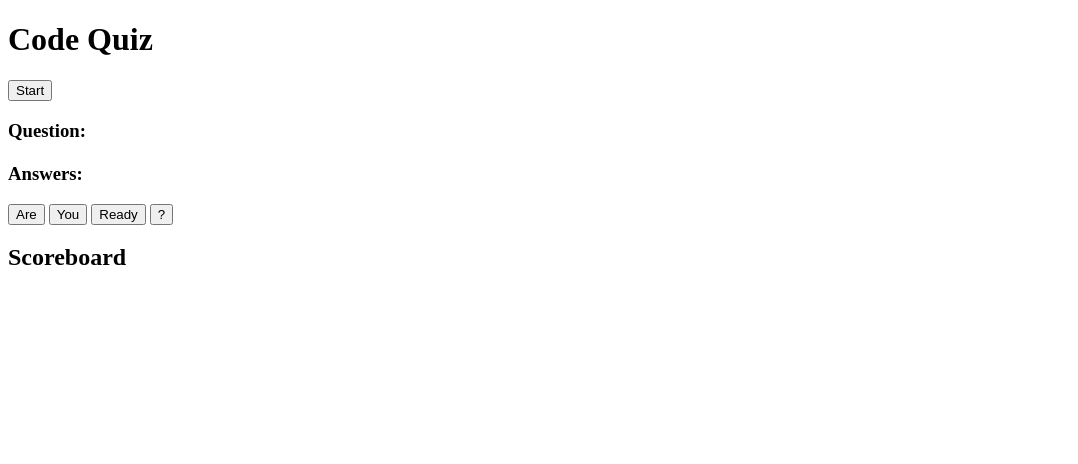
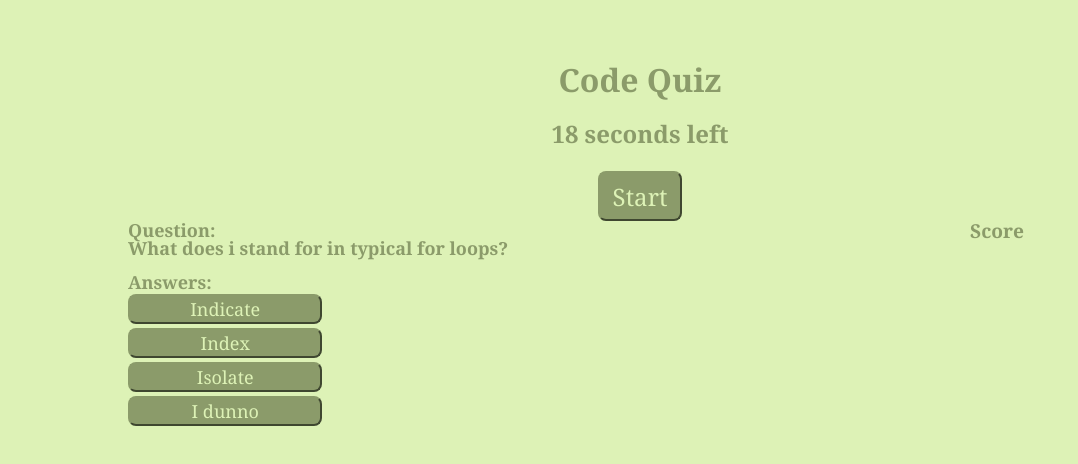
Before and after one commit to sheaschwenn/Code-Quiz, a plain HTML site: page index.html in a window 1280 px wide. Both pictures are taken after a click on the button "Start". Shown: the whole page, without its empty margins (0-1078 px from the left). Drawn offline with Linux system fonts and the light colour scheme.

Commit message:
answers checked correctly

```diff
--- a/index.html
+++ b/index.html
@@ -5,20 +5,24 @@
   <meta name="viewport" content="width=device-width, initial-scale=1.0">
   <meta http-equiv="X-UA-Compatible" content="ie=edge">
   <title>Keyboard Events</title>
+  <link rel="stylesheet" href="reset.css">
   <link rel="stylesheet" href="style.css">
 </head>
 
 <body>
   <header>
     <h1>Code Quiz</h1>
-    <h2 id = "timer"></h2>
+    <h2 id = "timer">20 seconds </h2>
     <button id = "start">Start</button>
   </header>
+  <section>
   <main>
+
     <h3>Question: </h3>
     <h4 id = "question"></h4>
-    <h3>Answers:</h3>
+
     <div id = "answers">
+      <h3>Answers:</h3>
       <button id="answer1">Are</button>
       <button id="answer2">You</button>
       <button id="answer3">Ready</button>
@@ -30,11 +34,12 @@
 
   </main>
   <aside>
-    <h2 id="score">Scoreboard</h2>
+    <h2 id="score">Score</h2>
     <ol>
 
     </ol>
   </aside>
+</section>
 
      <script src="script.js"></script>
 </body>
--- /dev/null
+++ b/reset.css
@@ -0,0 +1,30 @@
+*{
+    margin:0;
+    padding:0;
+    box-sizing:border-box;
+}
+
+html{
+    height:100%
+}
+
+body{
+    min-height: 100%;
+    line-height:1;
+    font-family:sans-serif;
+    background-repeat: no-repeat;
+    background-attachment: fixed;
+
+}
+h1,h2,h3,h4,h4,h5,h6{
+    font-size:100%;
+}
+
+input, select, textarea,button{
+    font-size:100%;
+    font-family:inherit;
+}
+
+ol,ul{
+    list-style:none;
+}
--- a/script.js
+++ b/script.js
@@ -10,44 +10,55 @@ var answer2 = document.getElementById("answer2");
 var answer3 = document.getElementById("answer3");
 var answer4 = document.getElementById("answer4");
 
+
 var i = 0
+var score = 0;
 
 // questions
 var qAndA = [
     {question:"What does i stand for in typical for loops?",
     options:["Indicate","Index","Isolate","I dunno"],
-    answer: options[1]
+    answer: "Index"
     },
     {question:"Which one of these is NOT an event handler for .addEventListener?",
     options:["click","mouseout", "submit", "over"],
-    answer: qAndA[1].options[3],
+    answer: "over",
     },
     {question:"setInterval() is counted in:",
     options:["milliseconds", "minutes","seconds","nanoseconds"],
-    answer: qAndA[2].options[0]
+    answer: "milliseconds"
     }
  ]
 
  console.log(qAndA[0].answer)
+ console.log(qAndA[1].answer)
+ console.log(qAndA[2].answer)
 
- var qText = question.textContent;
- var a1Text = answer1.textContent;
- var a2Text = answer2.textContent;
- var a3Text = answer3.textContent;
- var a4Text = answer2.textContent
+
 
 var qAndALength = Object.keys(qAndA).length
 
 function whichQandA(){
+    console.log("qandALength: "+qAndALength)
+    if(i < qAndALength){
     question.textContent = qAndA[i].question;
     answer1.textContent = qAndA[i].options[0];
     answer2.textContent = qAndA[i].options[1];
     answer3.textContent = qAndA[i].options[2];
     answer4.textContent = qAndA[i].options[3];
-    if(i < qAndALength){
-        i++
+      //  i++
+    }
+    if(i === qAndALength){
+      //  i++
+        console.log("i is equal to length")
+    }
+    if(i === qAndALength+1){
+        displayForm()
+        console.log("i is greather than length")
     }
 }
+
+
 
 
 
@@ -68,6 +79,7 @@ var timeGiven = 20;
 // clicking the start button will start the timer, and show the first questions
 // if the timer runs out the user form will be shown
 startButton.addEventListener("click",function(event){
+
     console.log('hey');
     var timeInterval = setInterval(function(){
         timeGiven--
@@ -76,11 +88,16 @@ startButton.addEventListener("click",function(event){
 
         }
           // if the timer is equal to zero then the form for the scoreboard will show
-        if(timeGiven === 0){
-            count.textContent = ("Times up!");
+        if(timeGiven === 0 ){
+            count.textContent = ("Game Over!");
             clearInterval(timeInterval);
            displayForm()
 
+        }
+        if(i > qAndALength && timeGiven > 0){
+            count.textContent = (" You finished with "+timeGiven+ " seconds left!");
+            clearInterval(timeInterval)
+            displayForm
         }
 
     },1000)
@@ -93,43 +110,38 @@ startButton.addEventListener("click",function(event){
 
     //  if anywhere in the button container is clicked then:
     answerContainer.addEventListener("click",function(event){
-     whichQandA()
-    })
+        event.stopPropagation()
+        console.log(i +"for each click")
+        console.log("event.target.textContent = ", event.target.textContent);
+        function scoring(){
+
+            if(i < qAndA.length){
+                console.log(qAndA[i].answer)
+
+                if(event.target.textContent === qAndA[i].answer){
+                score++
+                console.log("correct")
+                }
+                else{
+                    if(timeGiven < 5){
+                        timeGiven = 0
+                    }
+                    else{
+                    timeGiven = timeGiven - 5
+                    console.log("wrong")
+                    }
+                }
+            }
+        }
+        scoring()
+        i++;
+        whichQandA()
 
 
-    // answer
-    //     if(i = 1){
-    //        if(event.target === answer3){
-    //           event.stopPropagation
-    //           timeGiven = timeGiven
-
-    //        }
-    //        else{
-    //           console.log("q2 wrong");
-    //           timeGiven = timeGiven-5;
-
-    //        }
-    //     }
+    }
 
 
-    //     if(i=2){
-    //        if(event.target === answer1){
-    //           event.stopPropagation;
-    //           console.log("q3 right");
-    //           timeGiven = timeGiven
-    //           displayForm()
-    //        }
-    //        else{
-    //           console.log("q3 wrong");
-    //           timeGiven = timeGiven-5
-    //           displayForm()
-
-    //        }
-    //     }
-    //     }
-    // }
-
-    //  )
+    )
 
 
 
@@ -142,7 +154,7 @@ function storeUserInfo(){
     var userInfo = {
     // need to have .value to input the string that is the name
         userName:inputEl.value,
-        score: timeGiven
+        score: score
 
 };
 // setting the userInfo into local storage
@@ -151,11 +163,11 @@ function storeUserInfo(){
 // printing the users name
 function printScore(){
     ol.innerHTML = " "
-    console.log("yup")
+    console.log("score is:"+score)
     // retreiving the usersInfo from local storage
     var lastUser = JSON.parse(localStorage.getItem("userInfo"))
     var li = document.createElement("li")
-    li.textContent = ("Name: "+lastUser.userName + " | Score: "+lastUser.score)
+    li.textContent = ("Name: "+lastUser.userName + "  Score: "+lastUser.score)
     ol.appendChild(li)
 // need to clear the inner HTML
 
@@ -176,18 +188,12 @@ function displayForm(){
     // ol.innerHTML = ""
 
         printScore();
+
     }
 
-        )
-        // for loop to add a new list item every time a new name is added to userInfo
-        // var = names[]
-        // for(var i = 0; i<names.length;i++){
-        //     // var listNames = names[i];
-        //
+    )
 
-
-
-        }
+    }
 
         // labelEl.remove;
         // inputEl.remove;
--- a/style.css
+++ b/style.css
@@ -0,0 +1,91 @@
+
+:root{
+    --main-color : #8b9b6a;
+
+}
+*{
+    font-family:Cambria, Cochin, Georgia, Times, 'Times New Roman', serif
+}
+body{
+    /* background: radial-gradient(pink, #CCC2F2);
+    background-repeat: no-repeat; */
+    background-color: #DDF2B6;
+}
+h1{
+    font-size: xx-large;
+    color:var(--main-color);
+}
+
+h2{
+    text-align: center;
+
+}
+
+header{
+    margin-top: 5%;
+    display: flex;
+    flex-direction: column;
+    align-items: center;
+}
+#timer{
+    font-size: x-large;
+    margin-top: 2%;
+    color:var(--main-color);
+}
+#start{
+    font-size: x-large;
+
+}
+
+button{
+    margin-top: 2%;
+    color:#DDF2B6;
+    background-color: var(--main-color);
+    padding-top: 0.5%;
+    padding-bottom: 0.5%;
+    padding-left: 1%;
+    padding-right: 1%;
+    border-color:var(--main-color);
+    border-radius: 8px;
+
+
+}
+section{
+    display: flex;
+}
+main{
+    margin-left: 10%;
+    width: 70%;
+    color:var(--main-color);
+    font-size: large;
+}
+
+#answers{
+    display: flex;
+    margin-top: 2%;
+    flex-direction: column;
+    width: 25%;
+
+}
+
+aside{
+    float: right;
+    margin-right: 20%;
+    color:var(--main-color);
+    font-size: larger;
+    margin-left: 5%;
+}
+form{
+    margin-top: 10%;
+    align-self: center;
+    font-size: larger;
+    margin-left: -15%;
+
+}
+
+input{
+    background-color:#e8f1d7; ;
+    margin-left: 3%;
+    margin-right: 3%;
+    color: var(--main-color);
+}
```
